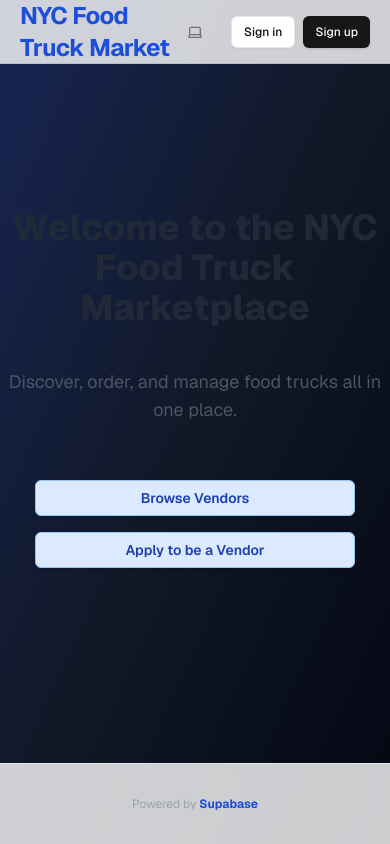
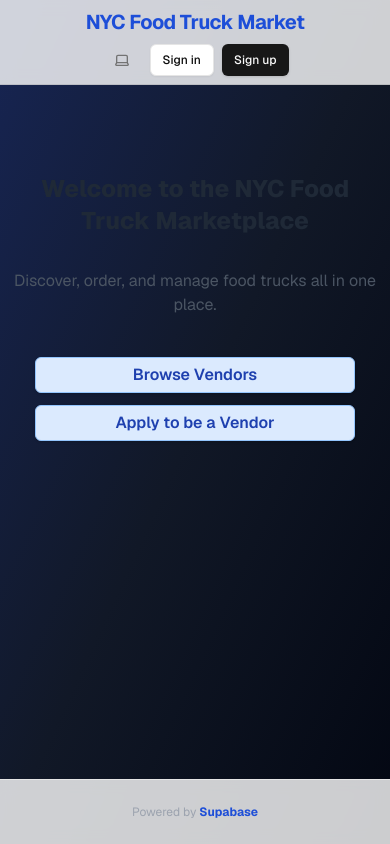
Before and after one commit to kushashar-4/ft-marketplace, a Next.js app: page / in a window 390 px wide. Built offline with nearby package versions, Linux system fonts and the light colour scheme; no server answers.

Commit message:
Better responsiveness for hero

```diff
--- a/app/page.tsx
+++ b/app/page.tsx
@@ -21,42 +21,43 @@
 
   return (
     <main className="min-h-screen flex flex-col items-center bg-gradient-to-br from-blue-950 via-gray-900 to-gray-950 dark:from-gray-950 dark:via-gray-900 dark:to-blue-950">
-      <div className="flex-1 w-full flex flex-col gap-20 items-center">
-        <nav className="w-full flex justify-center border-b border-b-foreground/10 h-16 bg-white/80 dark:bg-gray-900/80 backdrop-blur">
-          <div className="w-full max-w-5xl flex justify-between items-center p-3 px-5 text-sm">
-            <div className="flex gap-5 items-center font-semibold text-blue-700 dark:text-blue-300">
-              <Link href={"/"} className="text-2xl tracking-tight font-bold hover:text-blue-900 dark:hover:text-blue-200 transition">NYC Food Truck Market</Link>
+      <div className="flex-1 w-full flex flex-col gap-12 items-center">
+        {/* Responsive Navbar */}
+        <nav className="w-full flex justify-center border-b border-b-foreground/10 bg-white/80 dark:bg-gray-900/80 backdrop-blur sticky top-0 z-20">
+          <div className="w-full max-w-5xl flex flex-col sm:flex-row justify-between items-center p-2 sm:p-3 px-2 sm:px-5 text-sm gap-2 sm:gap-0">
+            <div className="flex gap-3 sm:gap-5 items-center font-semibold text-blue-700 dark:text-blue-300 w-full sm:w-auto justify-center sm:justify-start">
+              <Link href={"/"} className="text-xl sm:text-2xl tracking-tight font-bold hover:text-blue-900 dark:hover:text-blue-200 transition whitespace-nowrap">NYC Food Truck Market</Link>
             </div>
-            <div className="flex items-center gap-4">
+            <div className="flex items-center gap-2 sm:gap-4 w-full sm:w-auto justify-center sm:justify-end">
               <ThemeSwitcher />
               {!hasEnvVars ? <EnvVarWarning /> : <AuthButton />}
             </div>
           </div>
         </nav>
-        <section className="w-full max-w-xl mt-16 flex flex-col items-center gap-8">
-          <h1 className="text-4xl font-extrabold text-center text-gray-800 dark:text-gray-100 mb-2">Welcome to the NYC Food Truck Marketplace</h1>
-          <p className="text-lg text-gray-600 dark:text-gray-300 text-center mb-6">Discover, order, and manage food trucks all in one place.</p>
-          <div className="flex flex-col gap-4 w-full max-w-xs mx-auto justify-center items-center">
+        <section className="w-full max-w-xl mt-10 sm:mt-16 flex flex-col items-center gap-6 sm:gap-8 px-2">
+          <h1 className="text-2xl sm:text-4xl font-extrabold text-center text-gray-800 dark:text-gray-100 mb-2">Welcome to the NYC Food Truck Marketplace</h1>
+          <p className="text-base sm:text-lg text-gray-600 dark:text-gray-300 text-center mb-4 sm:mb-6">Discover, order, and manage food trucks all in one place.</p>
+          <div className="flex flex-col gap-3 sm:gap-4 w-full max-w-xs mx-auto justify-center items-center">
             {isManager && (
               <Link href="/dashboard" className="w-full">
-                <Button className="w-full bg-blue-700 hover:bg-blue-800 text-white font-semibold shadow dark:bg-blue-800 dark:hover:bg-blue-900">Vendor Dashboard</Button>
+                <Button className="w-full bg-blue-700 hover:bg-blue-800 text-white font-semibold shadow dark:bg-blue-800 dark:hover:bg-blue-900 py-3 text-base sm:text-lg">Vendor Dashboard</Button>
               </Link>
             )}
             {isAdmin && (
               <Link href="/admin-dashboard" className="w-full">
-                <Button className="w-full bg-blue-700 hover:bg-blue-800 text-white font-semibold shadow dark:bg-blue-800 dark:hover:bg-blue-900">Admin Dashboard</Button>
+                <Button className="w-full bg-blue-700 hover:bg-blue-800 text-white font-semibold shadow dark:bg-blue-800 dark:hover:bg-blue-900 py-3 text-base sm:text-lg">Admin Dashboard</Button>
               </Link>
             )}
             <Link href="/vendors" className="w-full">
-              <Button className="w-full bg-blue-100 hover:bg-blue-200 text-blue-800 font-semibold border border-blue-300 shadow dark:bg-gray-800 dark:text-blue-200 dark:border-blue-900 dark:hover:bg-gray-700">Browse Vendors</Button>
+              <Button className="w-full bg-blue-100 hover:bg-blue-200 text-blue-800 font-semibold border border-blue-300 shadow dark:bg-gray-800 dark:text-blue-200 dark:border-blue-900 dark:hover:bg-gray-700 py-3 text-base sm:text-lg">Browse Vendors</Button>
             </Link>
             <Link href="/vendor-application" className="w-full">
-              <Button className="w-full bg-blue-100 hover:bg-blue-200 text-blue-800 font-semibold border border-blue-300 shadow dark:bg-gray-800 dark:text-blue-200 dark:border-blue-900 dark:hover:bg-gray-700">Apply to be a Vendor</Button>
+              <Button className="w-full bg-blue-100 hover:bg-blue-200 text-blue-800 font-semibold border border-blue-300 shadow dark:bg-gray-800 dark:text-blue-200 dark:border-blue-900 dark:hover:bg-gray-700 py-3 text-base sm:text-lg">Apply to be a Vendor</Button>
             </Link>
           </div>
         </section>
       </div>
-      <footer className="w-full flex items-center justify-center border-t mx-auto text-center text-xs gap-8 py-8 text-gray-400 bg-white/80 dark:bg-gray-900/80 backdrop-blur">
+      <footer className="w-full flex flex-col sm:flex-row items-center justify-center border-t mx-auto text-center text-xs gap-4 sm:gap-8 py-6 sm:py-8 text-gray-400 bg-white/80 dark:bg-gray-900/80 backdrop-blur px-2">
         <p>
           Powered by <a href="https://supabase.com/" target="_blank" className="font-bold hover:underline text-blue-700 dark:text-blue-300" rel="noreferrer">Supabase</a>
         </p>
```
